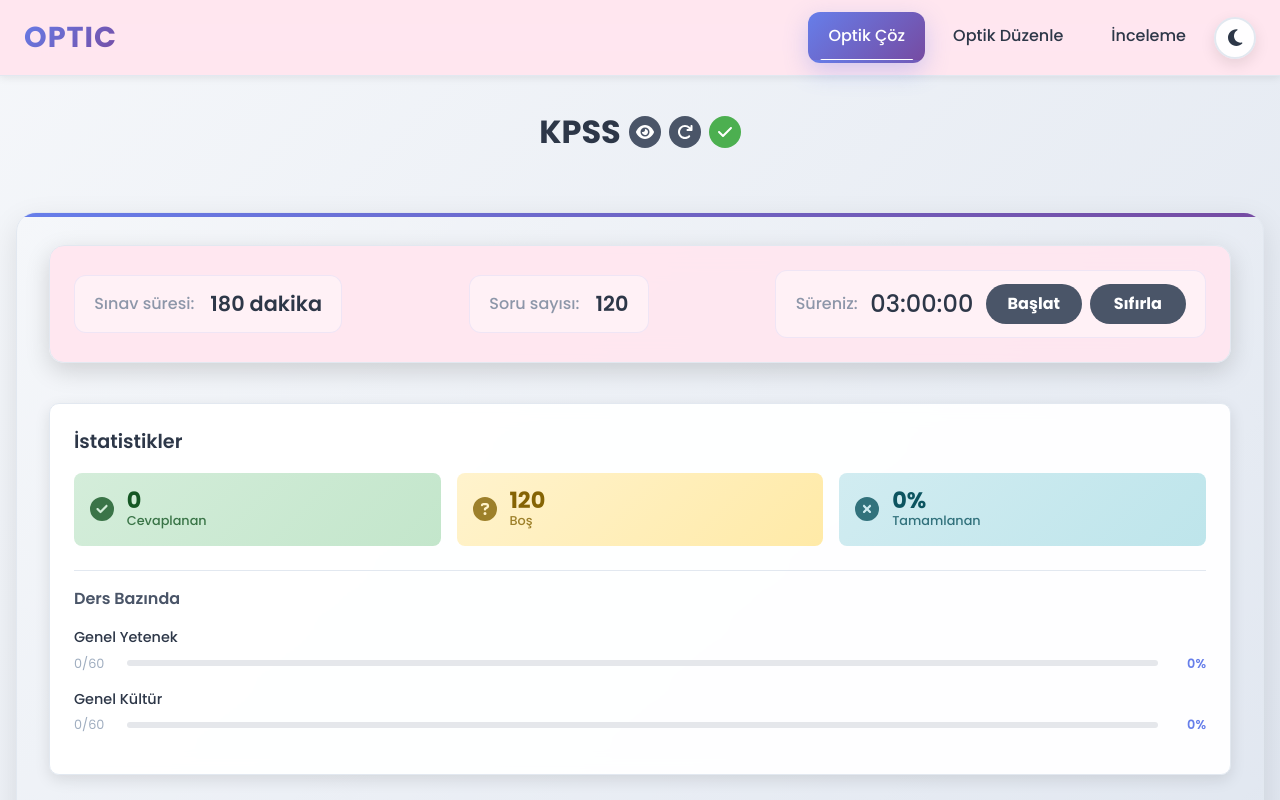
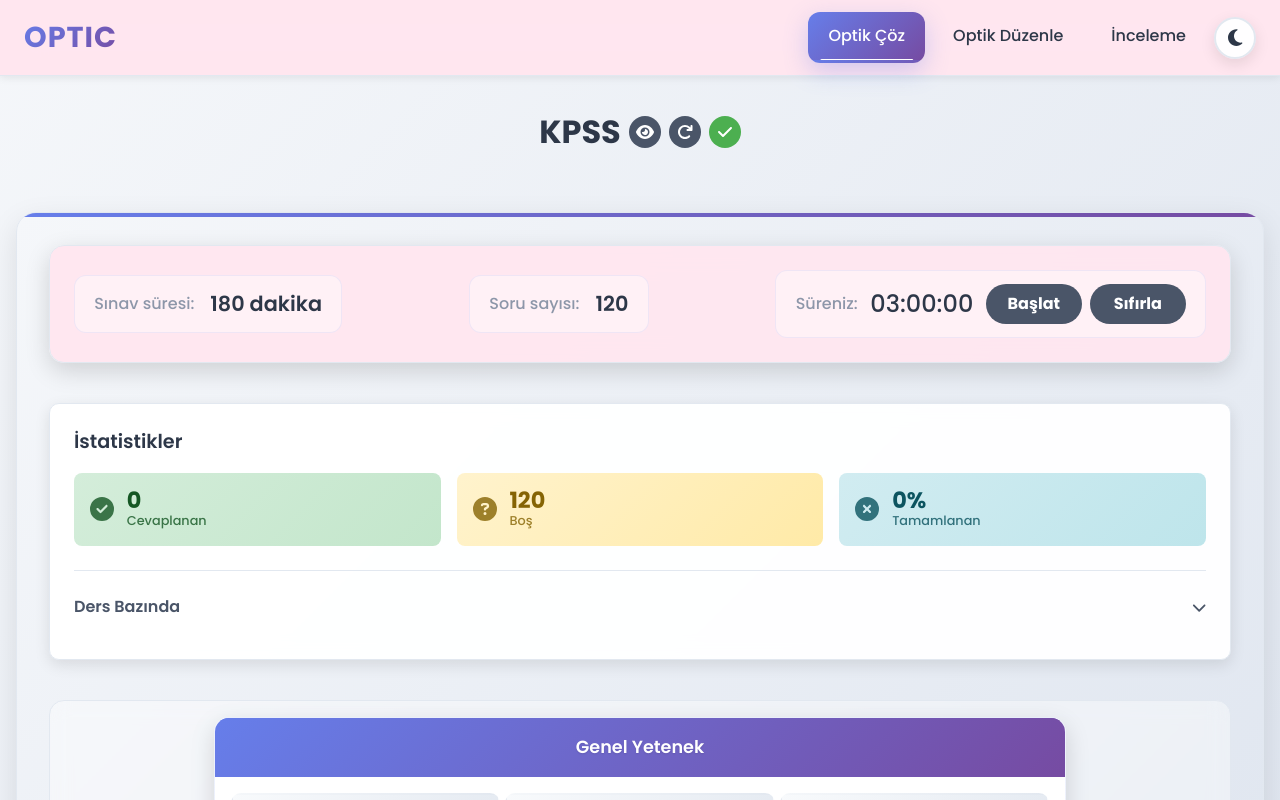
Before and after one commit to memeteminozturk/E-Optic, a React (Vite) app: page / in a window 1280 px wide. Shown: the top 800 px of the page. Built offline with nearby package versions, Linux system fonts and the light colour scheme.

Commit message:
feat: Implement collapsible subject stats section with toggle functionality

```diff
--- a/src/components/Statistics.css
+++ b/src/components/Statistics.css
@@ -85,11 +85,56 @@
   padding-top: 1rem;
 }
 
+.subject-stats-header {
+  display: flex;
+  justify-content: space-between;
+  align-items: center;
+  cursor: pointer;
+  padding: 0.5rem 0;
+  transition: all 0.3s ease;
+  border-radius: 8px;
+  margin-bottom: 0.5rem;
+}
+
+.subject-stats-header:hover {
+  background: var(--surface-hover);
+  padding: 0.5rem 0.75rem;
+}
+
+.subject-stats-header:focus {
+  outline: 2px solid var(--primary-color);
+  outline-offset: 2px;
+}
+
 .subject-stats-title {
   color: var(--text-secondary);
-  margin-bottom: 1rem;
+  margin: 0;
   font-size: 1rem;
   font-weight: 600;
+}
+
+.subject-stats-toggle {
+  color: var(--text-secondary);
+  font-size: 0.9rem;
+  transition: all 0.3s ease;
+}
+
+.subject-stats-header:hover .subject-stats-toggle {
+  color: var(--primary-color);
+  transform: scale(1.1);
+}
+
+.subject-stats-content {
+  max-height: 0;
+  overflow: hidden;
+  transition: all 0.3s ease;
+  opacity: 0;
+}
+
+.subject-stats-content--open {
+  max-height: 500px;
+  opacity: 1;
+  padding-top: 0.5rem;
 }
 
 .subject-stat {
--- a/src/components/Statistics.jsx
+++ b/src/components/Statistics.jsx
@@ -1,13 +1,21 @@
-import React from "react";
+import React, { useState } from "react";
 import { FontAwesomeIcon } from "@fortawesome/react-fontawesome";
 import {
   faCheckCircle,
   faQuestionCircle,
   faTimesCircle,
+  faChevronDown,
+  faChevronUp,
 } from "@fortawesome/free-solid-svg-icons";
 import "./Statistics.css";
 
 const Statistics = ({ selectedAnswers, optic }) => {
+  const [isSubjectStatsOpen, setIsSubjectStatsOpen] = useState(false);
+
+  const toggleSubjectStats = () => {
+    setIsSubjectStatsOpen(!isSubjectStatsOpen);
+  };
+
   const calculateStats = () => {
     const totalQuestions =
       optic.examType === "singleSubject"
@@ -78,11 +86,27 @@
             <span className="stat-label">Tamamlanan</span>
           </div>
         </div>
+      </div>      {stats.subjectStats.length > 0 && (
+        <div className="subject-stats">
+          <div
+            className="subject-stats-header"
+            onClick={toggleSubjectStats}
+            role="button"
+            tabIndex={0}
+            onKeyDown={(e) => {
+              if (e.key === 'Enter' || e.key === ' ') {
+                e.preventDefault();
+                toggleSubjectStats();
+              }
+            }}
+          >
+            <h4 className="subject-stats-title">Ders Bazında</h4>
+            <FontAwesomeIcon
+              icon={isSubjectStatsOpen ? faChevronUp : faChevronDown}
+              className="subject-stats-toggle"
+            />
           </div>
-
-      {stats.subjectStats.length > 0 && (
-        <div className="subject-stats">
-          <h4 className="subject-stats-title">Ders Bazında</h4>
+          <div className={`subject-stats-content ${isSubjectStatsOpen ? 'subject-stats-content--open' : ''}`}>
             {stats.subjectStats.map((subject, index) => (
               <div key={index} className="subject-stat">
                 <div className="subject-name">{subject.name}</div>
@@ -103,6 +127,7 @@
               </div>
             ))}
           </div>
+        </div>
       )}
     </div>
   );
```
Lines whose indentation alone changed are shown as unchanged.
